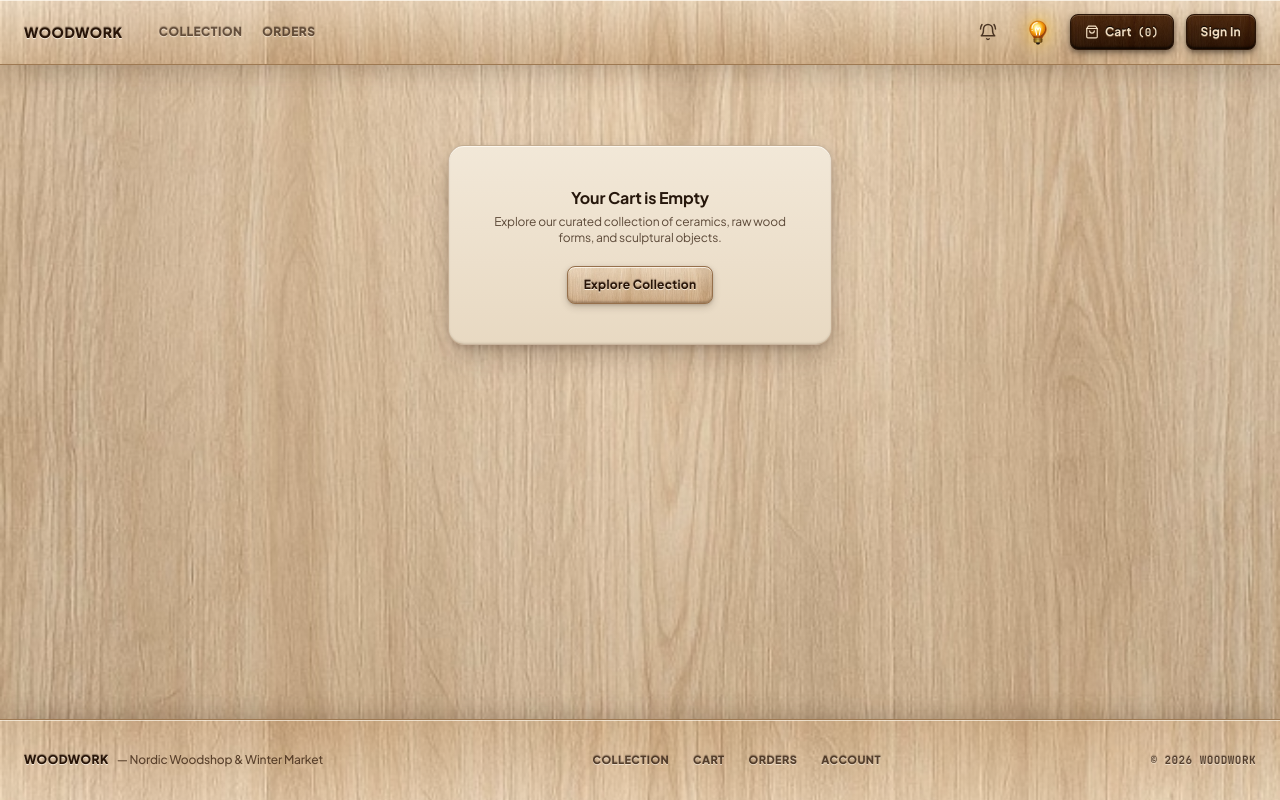
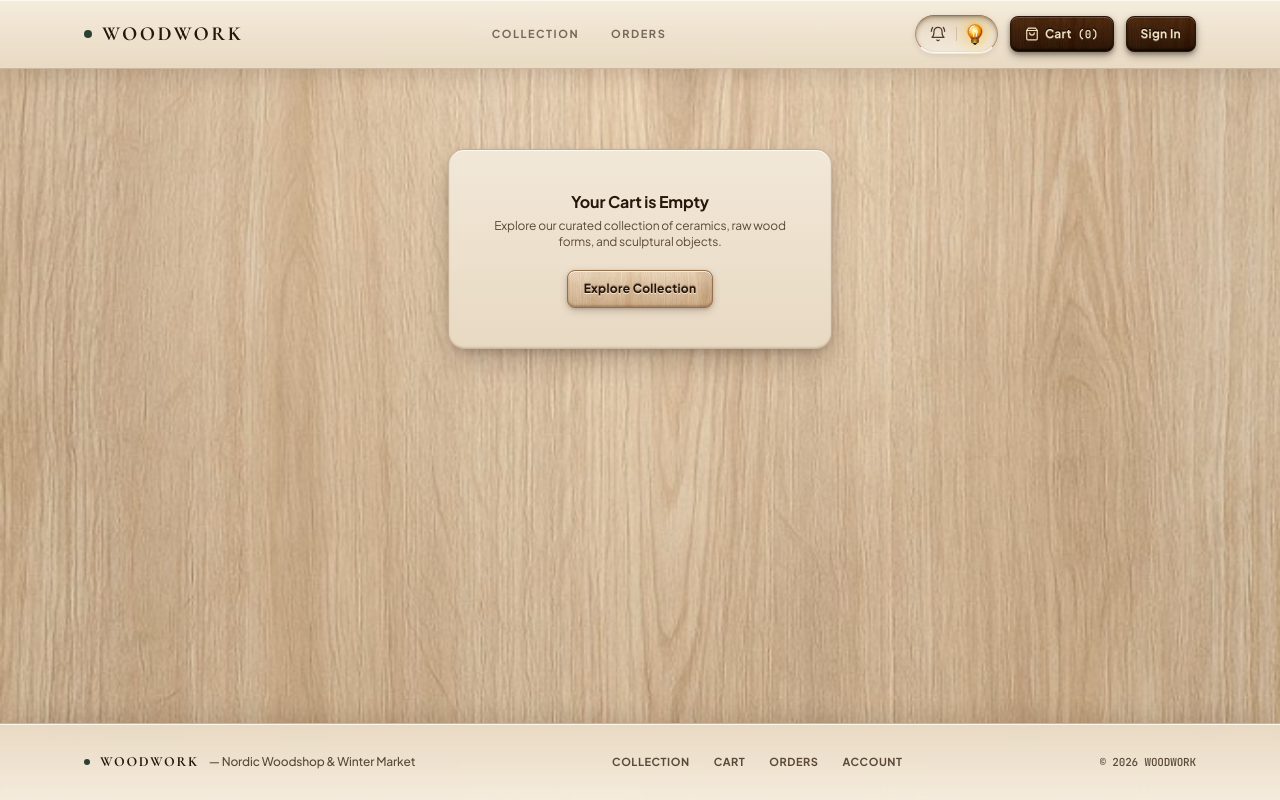
Before and after one commit to nutsa-dev/10x-shop-nutsa, a React (Vite) app: page /cart in a window 1280 px wide. Built offline with nearby package versions, Linux system fonts and the light colour scheme.

Commit message:
style: refine header into 3-zone matte birch bar and add generous side spacing

```diff
--- a/src/components/layout/Footer.tsx
+++ b/src/components/layout/Footer.tsx
@@ -2,33 +2,34 @@ import { Link } from "react-router-dom";
 
 export const Footer = () => {
   return (
-    <footer className="wood-plank-footer relative z-10 mt-auto py-8 text-xs">
-      <div className="container mx-auto flex flex-col items-center justify-between gap-4 px-4 sm:flex-row sm:px-6">
-        <div className="flex items-center gap-2">
-          <span className="wood-engraved uppercase">
+    <footer className="wood-plank-footer relative z-10 mt-auto py-7 text-xs">
+      <div className="mx-auto flex max-w-[1240px] flex-col items-center justify-between gap-4 px-6 sm:flex-row sm:px-10 lg:px-16">
+        <div className="flex items-center gap-2.5">
+          <span className="h-1.5 w-1.5 rounded-full bg-[#2C4032] dark:bg-[#D49B4B]" />
+          <span className="font-editorial text-sm font-bold tracking-[0.12em] uppercase text-[#26170C] dark:text-[#F5EBE0]">
             WOODWORK
           </span>
-          <span className="hidden sm:inline font-medium text-[#3B2311]/80 dark:text-[#D8C2A8]/80">
+          <span className="hidden sm:inline font-medium text-[#5C4938] dark:text-[#D8C2A8]/80">
             — Nordic Woodshop & Winter Market
           </span>
         </div>
 
         <div className="flex items-center gap-6 text-xs">
-          <Link to="/" className="wood-engraved text-[11px] uppercase opacity-75 hover:opacity-100 transition-opacity">
+          <Link to="/" className="text-[11px] font-bold tracking-wider uppercase text-[#5C4938] hover:text-[#26170C] transition-colors dark:text-[#D8C2A8]/80 dark:hover:text-[#F5EBE0]">
             Collection
           </Link>
-          <Link to="/cart" className="wood-engraved text-[11px] uppercase opacity-75 hover:opacity-100 transition-opacity">
+          <Link to="/cart" className="text-[11px] font-bold tracking-wider uppercase text-[#5C4938] hover:text-[#26170C] transition-colors dark:text-[#D8C2A8]/80 dark:hover:text-[#F5EBE0]">
             Cart
           </Link>
-          <Link to="/orders" className="wood-engraved text-[11px] uppercase opacity-75 hover:opacity-100 transition-opacity">
+          <Link to="/orders" className="text-[11px] font-bold tracking-wider uppercase text-[#5C4938] hover:text-[#26170C] transition-colors dark:text-[#D8C2A8]/80 dark:hover:text-[#F5EBE0]">
             Orders
           </Link>
-          <Link to="/profile" className="wood-engraved text-[11px] uppercase opacity-75 hover:opacity-100 transition-opacity">
+          <Link to="/profile" className="text-[11px] font-bold tracking-wider uppercase text-[#5C4938] hover:text-[#26170C] transition-colors dark:text-[#D8C2A8]/80 dark:hover:text-[#F5EBE0]">
             Account
           </Link>
         </div>
 
-        <p className="wood-engraved font-mono text-[11px] opacity-75">© 2026 WOODWORK</p>
+        <p className="font-mono text-[11px] font-medium text-[#5C4938] dark:text-[#D8C2A8]/75">© 2026 WOODWORK</p>
       </div>
     </footer>
   );
--- a/src/components/layout/Navbar.tsx
+++ b/src/components/layout/Navbar.tsx
@@ -45,26 +45,29 @@ export const Navbar = () => {
 
   return (
     <header className="wood-plank-header sticky top-0 z-40 w-full">
-      <div className="relative z-10 container mx-auto flex h-16 items-center justify-between px-4 sm:px-6">
+      <div className="relative z-10 mx-auto flex h-[68px] max-w-[1240px] items-center justify-between px-6 sm:px-10 lg:px-16">
 
-        {/* Brand & Engraved Plank Navigation Links */}
-        <div className="flex items-center gap-6 sm:gap-9">
+        {/* Left Zone: Editorial Brand Identity */}
         <Link
           to="/"
-            className="wood-engraved flex items-center gap-2 text-xs sm:text-sm uppercase"
+          className="group flex items-center gap-2.5"
         >
-            <span>WOODWORK</span>
+          <span className="h-2 w-2 rounded-full bg-[#2C4032] transition-transform duration-300 group-hover:scale-125 dark:bg-[#D49B4B]" />
+          <span className="font-editorial text-lg sm:text-xl font-bold tracking-[0.12em] uppercase text-[#26170C] dark:text-[#F5EBE0]">
+            WOODWORK
+          </span>
         </Link>
 
-          <nav className="flex items-center gap-5">
+        {/* Center Zone: Symmetrical Minimalist Navigation */}
+        <nav className="flex items-center gap-6 sm:gap-8">
           <NavLink
             to="/"
             end
             className={({ isActive }) =>
-                `wood-engraved relative py-1 text-xs uppercase transition-opacity duration-300 ${
+              `relative py-1 text-[11px] font-bold tracking-[0.14em] uppercase transition-all duration-300 ${
                 isActive
-                    ? "opacity-100 after:absolute after:inset-x-0 after:-bottom-0.5 after:h-0.5 after:rounded-full after:bg-[#2C4032] after:transition-colors after:duration-500 dark:after:bg-[#D49B4B]"
-                    : "opacity-65 hover:opacity-100"
+                  ? "text-[#26170C] dark:text-[#F5EBE0] after:absolute after:inset-x-0 after:-bottom-1 after:h-[2px] after:rounded-full after:bg-[#2C4032] dark:after:bg-[#D49B4B]"
+                  : "text-[#5C4938]/80 hover:text-[#26170C] dark:text-[#D8C2A8]/75 dark:hover:text-[#F5EBE0]"
               }`
             }
           >
@@ -73,68 +76,72 @@ export const Navbar = () => {
           <NavLink
             to="/orders"
             className={({ isActive }) =>
-                `wood-engraved relative py-1 text-xs uppercase transition-opacity duration-300 ${
+              `relative py-1 text-[11px] font-bold tracking-[0.14em] uppercase transition-all duration-300 ${
                 isActive
-                    ? "opacity-100 after:absolute after:inset-x-0 after:-bottom-0.5 after:h-0.5 after:rounded-full after:bg-[#2C4032] after:transition-colors after:duration-500 dark:after:bg-[#D49B4B]"
-                    : "opacity-65 hover:opacity-100"
+                  ? "text-[#26170C] dark:text-[#F5EBE0] after:absolute after:inset-x-0 after:-bottom-1 after:h-[2px] after:rounded-full after:bg-[#2C4032] dark:after:bg-[#D49B4B]"
+                  : "text-[#5C4938]/80 hover:text-[#26170C] dark:text-[#D8C2A8]/75 dark:hover:text-[#F5EBE0]"
               }`
             }
           >
             Orders
           </NavLink>
         </nav>
-        </div>
 
-        {/* Right Actions: Clean Balance */}
+        {/* Right Zone: Recessed Sensory Capsule + Cart & Auth */}
         <div className="flex items-center gap-2.5 sm:gap-3">
-          {/* Graphic Bell Sound Toggle (Mute / Unmute) */}
+          {/* Unified Recessed Capsule for Bell (Sound) & Lightbulb (Theme) */}
+          <div className="wood-input flex items-center gap-0.5 rounded-full px-1.5 py-0.5">
+            {/* Graphic Bell Sound Toggle */}
             <button
               type="button"
               data-sound-ignore="true"
               onClick={handleToggleSound}
               aria-label={soundOn ? "Mute woodshop sound" : "Enable woodshop sound"}
               title={soundOn ? "Wood sound: ON (Click to mute)" : "Wood sound: OFF (Click to enable)"}
-            className="wood-engraved relative flex h-9 w-9 items-center justify-center rounded-full opacity-80 hover:opacity-100 transition-transform duration-300 active:scale-90"
+              className="relative flex h-8 w-8 items-center justify-center rounded-full text-[#281407] opacity-80 hover:opacity-100 transition-transform duration-300 active:scale-90 dark:text-[#F2DEC4]"
             >
               <IconSoundOn
-              className={`absolute h-[18px] w-[18px] transition-all duration-300 ease-[cubic-bezier(0.22,1,0.36,1)] ${
+                className={`absolute h-4 w-4 transition-all duration-300 ease-[cubic-bezier(0.22,1,0.36,1)] ${
                   soundOn
                     ? "scale-100 opacity-100"
                     : "scale-75 opacity-0"
                 }`}
               />
               <IconSoundOff
-              className={`absolute h-[18px] w-[18px] transition-all duration-300 ease-[cubic-bezier(0.22,1,0.36,1)] ${
+                className={`absolute h-4 w-4 transition-all duration-300 ease-[cubic-bezier(0.22,1,0.36,1)] ${
                   !soundOn
-                  ? "scale-100 opacity-60"
+                    ? "scale-100 opacity-55"
                     : "scale-75 opacity-0"
                 }`}
               />
             </button>
 
-          {/* Realistic Edison Lightbulb Theme Switcher (Lit on Light Mode, Unlit on Dark Mode) */}
+            <span className="h-3.5 w-[1px] bg-[#9A744C]/30 dark:bg-[#5C3B21]/60" />
+
+            {/* Realistic Edison Lightbulb Theme Switcher */}
             <button
               type="button"
               onClick={toggleTheme}
               aria-label={theme === "light" ? "Turn off light (Dark mode)" : "Turn on light (Light mode)"}
               title={theme === "light" ? "Turn off light (Dark mode)" : "Turn on light (Light mode)"}
-            className="relative flex h-10 w-10 items-center justify-center rounded-full transition-transform duration-500 hover:scale-110 active:scale-95"
+              className="relative flex h-8 w-8 items-center justify-center rounded-full transition-transform duration-500 hover:scale-110 active:scale-95"
             >
               <IconBulbOn
-              className={`absolute h-7 w-7 drop-shadow-[0_0_10px_rgba(251,191,36,0.95)] transition-all duration-500 ease-[cubic-bezier(0.22,1,0.36,1)] ${
+                className={`absolute h-6 w-6 drop-shadow-[0_0_8px_rgba(251,191,36,0.9)] transition-all duration-500 ease-[cubic-bezier(0.22,1,0.36,1)] ${
                   theme === "light"
                     ? "scale-100 opacity-100"
                     : "scale-75 opacity-0"
                 }`}
               />
               <IconBulbOff
-              className={`absolute h-7 w-7 drop-shadow-[0_2px_4px_rgba(0,0,0,0.6)] transition-all duration-500 ease-[cubic-bezier(0.22,1,0.36,1)] ${
+                className={`absolute h-6 w-6 drop-shadow-[0_2px_4px_rgba(0,0,0,0.5)] transition-all duration-500 ease-[cubic-bezier(0.22,1,0.36,1)] ${
                   theme === "dark"
                     ? "scale-100 opacity-100"
                     : "scale-75 opacity-0"
                 }`}
               />
             </button>
+          </div>
 
           {/* Primary Tactile Cart Badge */}
           <NavLink
@@ -152,10 +159,10 @@ export const Navbar = () => {
 
           {/* User Auth */}
           {isLoggedIn ? (
-            <div className="flex items-center gap-3 pl-1">
+            <div className="flex items-center gap-2.5 pl-1">
               <NavLink
                 to="/profile"
-                className="wood-engraved flex items-center gap-1.5 text-xs opacity-85 hover:opacity-100"
+                className="flex items-center gap-1.5 text-xs font-bold text-[#26170C] opacity-85 hover:opacity-100 dark:text-[#F5EBE0]"
               >
                 <IconUser className="h-3.5 w-3.5" />
                 <span className="max-w-[75px] truncate">{user?.username}</span>
@@ -163,7 +170,7 @@ export const Navbar = () => {
               <button
                 type="button"
                 onClick={handleLogout}
-                className="wood-engraved hidden sm:inline-block text-[11px] uppercase opacity-65 hover:opacity-100"
+                className="hidden sm:inline-block text-[11px] font-bold uppercase tracking-wider text-[#5C4938] hover:text-[#26170C] dark:text-[#D8C2A8] dark:hover:text-[#F5EBE0]"
               >
                 Logout
               </button>
--- a/src/index.css
+++ b/src/index.css
@@ -96,115 +96,73 @@
 }
 
 /*
- * Wooden Header & Footer Plank Bars with smooth Light <-> Dark wood crossfade
+ * Architectural Matte Birch & Walnut Header / Footer (texture-free with soft glass blur)
  */
 .wood-plank-header {
   position: relative;
-  background-color: #D6BA96;
-  background-image:
-    linear-gradient(
-      180deg,
-      rgba(255, 248, 236, 0.34) 0%,
-      rgba(168, 130, 90, 0.24) 100%
-    ),
-    url("/nordic-wood.jpg");
-  background-repeat: no-repeat;
-  background-size: cover;
-  background-position: center;
-  border-bottom: 1.5px solid #9E7952;
+  background-color: rgba(238, 226, 207, 0.90);
+  background-image: linear-gradient(
+    180deg,
+    rgba(245, 236, 221, 0.94) 0%,
+    rgba(232, 217, 194, 0.88) 100%
+  );
+  backdrop-filter: blur(12px);
+  -webkit-backdrop-filter: blur(12px);
+  border-bottom: 1px solid rgba(138, 101, 66, 0.38);
   box-shadow:
-    0 10px 28px -6px rgba(38, 22, 9, 0.24),
-    inset 0 1px 0 rgba(255, 250, 240, 0.75);
+    0 8px 24px -6px rgba(38, 18, 5, 0.16),
+    inset 0 1px 0 rgba(255, 252, 245, 0.85);
   transition:
-    border-color 0.7s cubic-bezier(0.22, 1, 0.36, 1),
-    box-shadow 0.7s cubic-bezier(0.22, 1, 0.36, 1);
-}
-
-.wood-plank-header::before {
-  content: "";
-  position: absolute;
-  inset: 0;
-  z-index: 0;
-  pointer-events: none;
-  opacity: 0;
-  background-color: #2E1A0C;
-  background-image:
-    linear-gradient(
-      180deg,
-      rgba(70, 44, 24, 0.24) 0%,
-      rgba(18, 10, 5, 0.50) 100%
-    ),
-    url("/nordic-wood-dark.jpg");
-  background-repeat: no-repeat;
-  background-size: cover;
-  background-position: center;
-  transition: opacity 0.7s cubic-bezier(0.22, 1, 0.36, 1);
+    background-color 0.65s cubic-bezier(0.22, 1, 0.36, 1),
+    border-color 0.65s cubic-bezier(0.22, 1, 0.36, 1),
+    box-shadow 0.65s cubic-bezier(0.22, 1, 0.36, 1);
 }
 
 .dark .wood-plank-header {
-  border-bottom-color: #5A3A1E;
+  background-color: rgba(32, 19, 10, 0.90);
+  background-image: linear-gradient(
+    180deg,
+    rgba(42, 25, 14, 0.94) 0%,
+    rgba(26, 15, 8, 0.90) 100%
+  );
+  border-bottom-color: rgba(120, 82, 50, 0.38);
   box-shadow:
-    0 12px 32px -4px rgba(0, 0, 0, 0.68),
-    inset 0 1px 0 rgba(255, 215, 175, 0.14);
-}
-
-.dark .wood-plank-header::before {
-  opacity: 1;
+    0 10px 28px -4px rgba(0, 0, 0, 0.62),
+    inset 0 1px 0 rgba(255, 220, 185, 0.12);
 }
 
 .wood-plank-footer {
   position: relative;
   overflow: hidden;
-  background-color: #D6BA96;
-  background-image:
-    linear-gradient(
-      180deg,
-      rgba(168, 130, 90, 0.22) 0%,
-      rgba(255, 248, 236, 0.20) 100%
-    ),
-    url("/nordic-wood.jpg");
-  background-repeat: no-repeat;
-  background-size: cover;
-  background-position: center;
-  border-top: 1.5px solid #9E7952;
+  background-color: rgba(238, 226, 207, 0.90);
+  background-image: linear-gradient(
+    180deg,
+    rgba(232, 217, 194, 0.88) 0%,
+    rgba(245, 236, 221, 0.94) 100%
+  );
+  backdrop-filter: blur(12px);
+  -webkit-backdrop-filter: blur(12px);
+  border-top: 1px solid rgba(138, 101, 66, 0.38);
   box-shadow:
-    0 -8px 24px -4px rgba(38, 22, 9, 0.20),
-    inset 0 1px 0 rgba(255, 250, 240, 0.65);
+    0 -8px 24px -6px rgba(38, 18, 5, 0.14),
+    inset 0 1px 0 rgba(255, 252, 245, 0.80);
   transition:
-    border-color 0.7s cubic-bezier(0.22, 1, 0.36, 1),
-    box-shadow 0.7s cubic-bezier(0.22, 1, 0.36, 1);
-}
-
-.wood-plank-footer::before {
-  content: "";
-  position: absolute;
-  inset: 0;
-  z-index: 0;
-  pointer-events: none;
-  opacity: 0;
-  background-color: #2E1A0C;
-  background-image:
-    linear-gradient(
-      180deg,
-      rgba(18, 10, 5, 0.42) 0%,
-      rgba(55, 34, 18, 0.28) 100%
-    ),
-    url("/nordic-wood-dark.jpg");
-  background-repeat: no-repeat;
-  background-size: cover;
-  background-position: center;
-  transition: opacity 0.7s cubic-bezier(0.22, 1, 0.36, 1);
+    background-color 0.65s cubic-bezier(0.22, 1, 0.36, 1),
+    border-color 0.65s cubic-bezier(0.22, 1, 0.36, 1),
+    box-shadow 0.65s cubic-bezier(0.22, 1, 0.36, 1);
 }
 
 .dark .wood-plank-footer {
-  border-top-color: #4A2F18;
+  background-color: rgba(32, 19, 10, 0.90);
+  background-image: linear-gradient(
+    180deg,
+    rgba(26, 15, 8, 0.90) 0%,
+    rgba(42, 25, 14, 0.94) 100%
+  );
+  border-top-color: rgba(120, 82, 50, 0.38);
   box-shadow:
-    0 -10px 28px -4px rgba(0, 0, 0, 0.6),
-    inset 0 1px 0 rgba(255, 215, 175, 0.12);
-}
-
-.dark .wood-plank-footer::before {
-  opacity: 1;
+    0 -10px 28px -4px rgba(0, 0, 0, 0.60),
+    inset 0 1px 0 rgba(255, 220, 185, 0.10);
 }
 
 .wood-plank-footer > * {
--- a/src/pages/CatalogPage.tsx
+++ b/src/pages/CatalogPage.tsx
@@ -128,7 +128,7 @@ export const CatalogPage = () => {
     sortOption !== "featured";
 
   return (
-    <div className="container mx-auto px-4 sm:px-6 pt-6 pb-10">
+    <div className="mx-auto max-w-[1240px] px-6 sm:px-10 lg:px-16 pt-8 pb-14">
       {/* Search & Sort Toolbar directly on the wooden table */}
       <div className="grid grid-cols-1 gap-3 sm:grid-cols-12 sm:items-center">
         {/* Search Input */}
--- a/src/pages/ProductPage.tsx
+++ b/src/pages/ProductPage.tsx
@@ -145,7 +145,7 @@ export const ProductPage = () => {
   const images = product.images && product.images.length > 0 ? product.images : [product.thumbnail];
 
   return (
-    <div className="container mx-auto px-4 sm:px-6 py-6 sm:py-8">
+    <div className="mx-auto max-w-[1240px] px-6 sm:px-10 lg:px-16 py-8 sm:py-10">
       {/* Breadcrumb */}
       <nav aria-label="Breadcrumb" className="mb-6 flex items-center gap-2 text-xs">
         <Link to="/" className="wood-btn inline-flex items-center gap-1 rounded-md px-2.5 py-1 text-xs">
```
Lines whose indentation alone changed are shown as unchanged.
